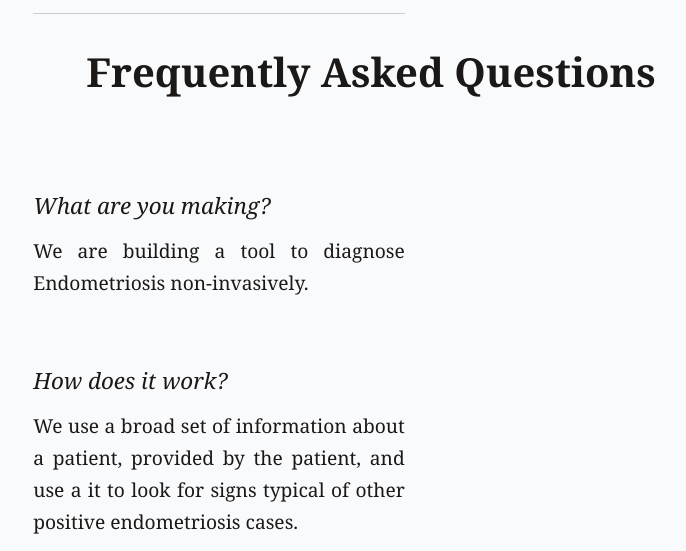
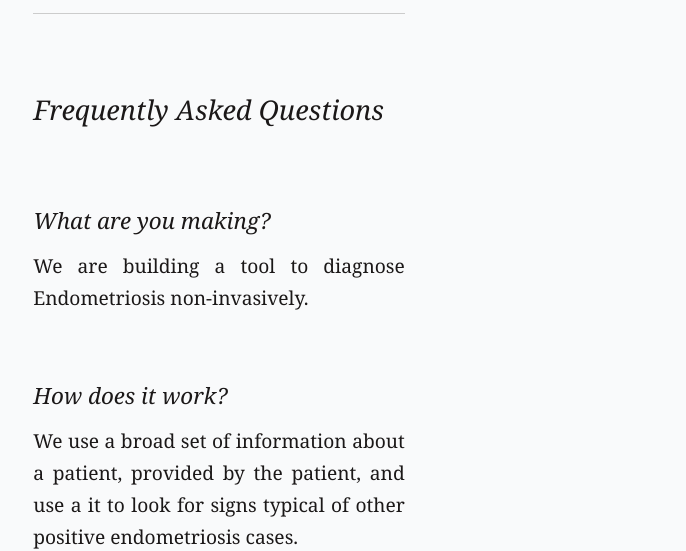
Before and after one commit to Tomspotlight/Tomspotlight.github.io, a plain HTML site: page FAQ.html in a window 1280 px wide. Shown: the part 259-810 px from the top of the page, without its empty margins (269-955 px from the left). Drawn offline with Linux system fonts and the light colour scheme; a web font is replaced by a local one.

Commit message:
Update FAQ.html

```diff
--- a/FAQ.html
+++ b/FAQ.html
@@ -26,7 +26,7 @@
       <hr>
       <section>
 
-      <H1>Frequently Asked Questions</H1>
+      <h2>Frequently Asked Questions</h2>
      <br>
 
       <h3>What are you making?</h3>
```
